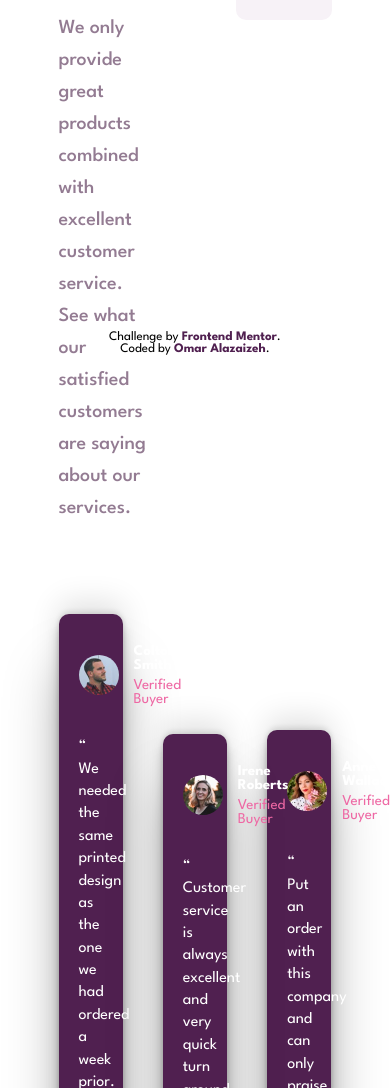
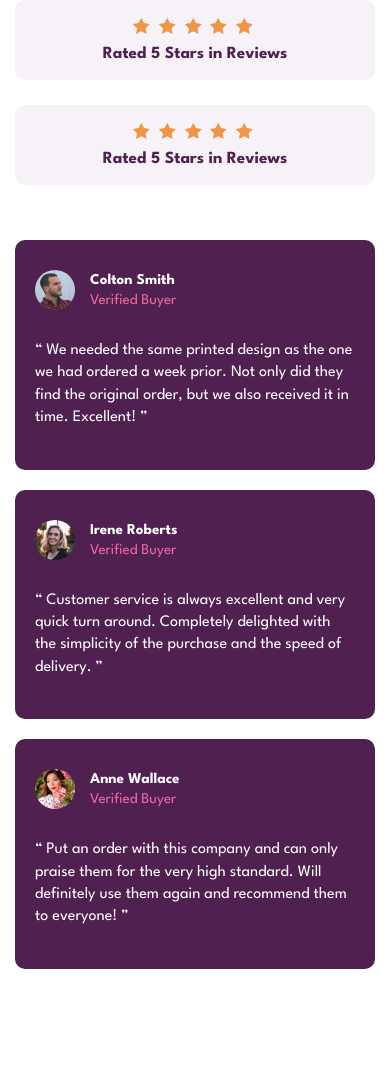
Before and after one commit to OmarAlazaizeh/social-proof-section, a plain HTML site: page index.html in a window 390 px wide. Shown: the part 469-1557 px from the top of the page. After the commit the page ends 1488 px from the top, so only its background shows below. Drawn offline with Linux system fonts and the light colour scheme.

Commit message:
Fixed some issues in the project

```diff
--- a/main.css
+++ b/main.css
@@ -66,7 +66,7 @@ body {
   font-weight: 700;
   justify-content: space-around;
   margin-bottom: 25px;
-  padding: 18px 0px;
+  padding: 18px 5px;
   /* width: 430px; */
   /* box-shadow: rgba(149, 157, 165, 0.15) 0px 8px 24px; */
 }
@@ -94,9 +94,6 @@ body {
 .reviews .review {
   background: var(--very-dark-magenta);
   border-radius: 10px;
-  box-shadow: rgba(0, 0, 0, 0.25) 0px 54px 55px,
-    rgba(0, 0, 0, 0.12) 0px -12px 30px, rgba(0, 0, 0, 0.12) 0px 4px 6px,
-    rgba(0, 0, 0, 0.17) 0px 12px 13px, rgba(0, 0, 0, 0.09) 0px -3px 5px;
   color: var(--white);
   padding: 30px 20px;
   width: calc((100% - 80px) / 3);
@@ -158,3 +155,59 @@ body {
   color: var(--soft-pink);
   transition: 0.3s;
 }
+
+@media (max-width: 1200px) {
+  .attribution {
+    display: none;
+  }
+}
+
+@media (max-width: 1000px) {
+  body {
+    background-image: url(images/bg-pattern-top-mobile.svg);
+    flex-direction: column;
+    margin: 50px 15px;
+  }
+  .product {
+    text-align: center;
+    width: 100%;
+  }
+  .product p:first-of-type {
+    font-size: 45px;
+  }
+  .product p:last-of-type {
+    font-weight: 400;
+  }
+  .rating {
+    margin-top: 30px;
+    width: 100%;
+  }
+  .rating .rate-column:nth-of-type(1) {
+    transform: translateX(0);
+  }
+  .rating .rate-column:nth-of-type(2) {
+    transform: translateX(0);
+  }
+  .rating .rate-column {
+    align-items: center;
+    flex-direction: column;
+    justify-content: center;
+  }
+  .rating .rate-column > div {
+    margin-bottom: 8px;
+  }
+  .reviews {
+    flex-direction: column;
+    gap: 20px;
+    margin-top: 30px;
+  }
+  .reviews .review {
+    width: 100%;
+  }
+  .reviews div.review:nth-of-type(1) {
+    transform: translate(0);
+  }
+  .reviews div.review:nth-of-type(2) {
+    transform: translate(0);
+  }
+}
```
Also changed, not shown: index.html (+0 -12 lines).
